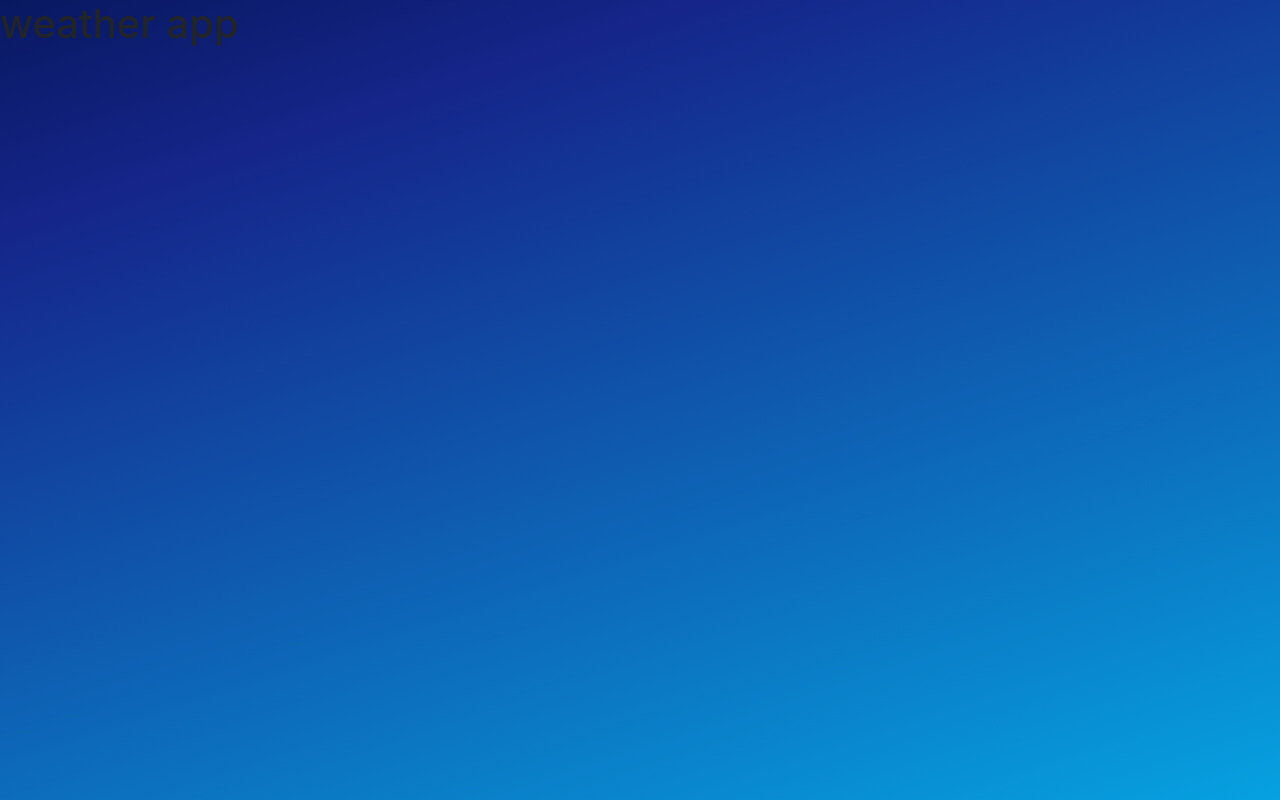
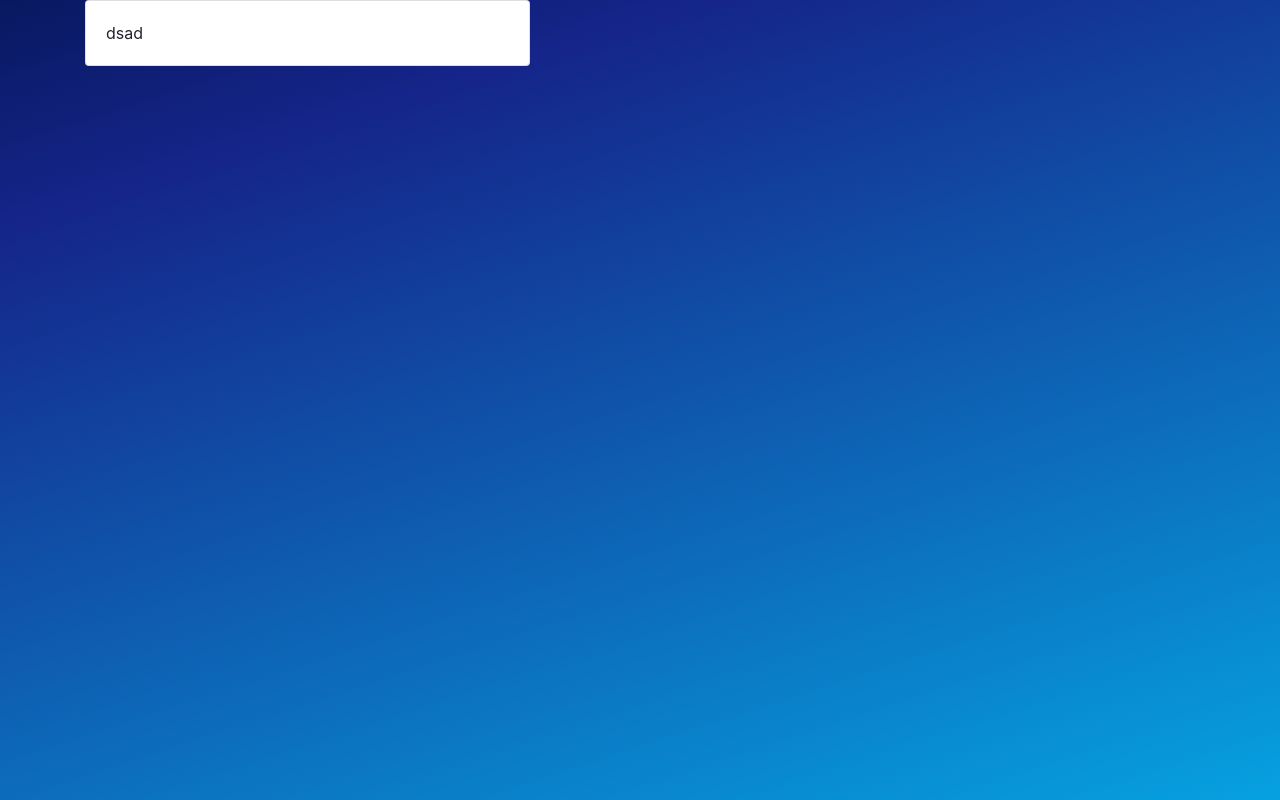
Before and after one commit to mehdi-torabiv/merchain, a Nuxt app: page / in a window 1280 px wide. Built offline with nearby package versions, Linux system fonts and the light colour scheme.

Commit message:
start to create weather card

```diff
--- /dev/null
+++ b/components/pages/weather/index.vue
@@ -0,0 +1,11 @@
+<template>
+  <b-card>
+      dsad
+  </b-card>
+</template>
+
+<script>
+export default {
+
+}
+</script>
--- a/pages/index.vue
+++ b/pages/index.vue
@@ -1,11 +1,18 @@
 <template>
-  <h1>
-    weather app
-  </h1>
+  <b-container>
+    <b-row>
+      <b-col cols="5">
+        <weather-card />
+      </b-col>
+    </b-row>
+  </b-container>
 </template>
 
 <script>
+import WeatherCard from '~/components/pages/weather/index.vue'
 export default {
-
+  components: {
+    WeatherCard
+  }
 }
 </script>
```
